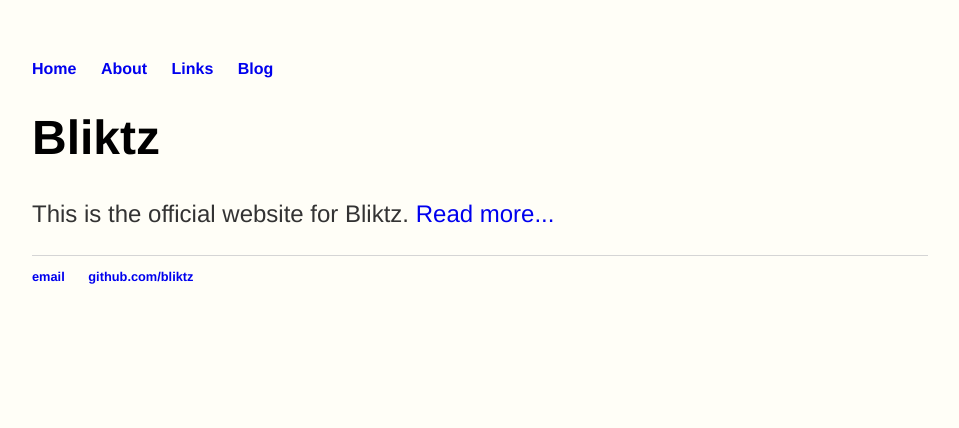
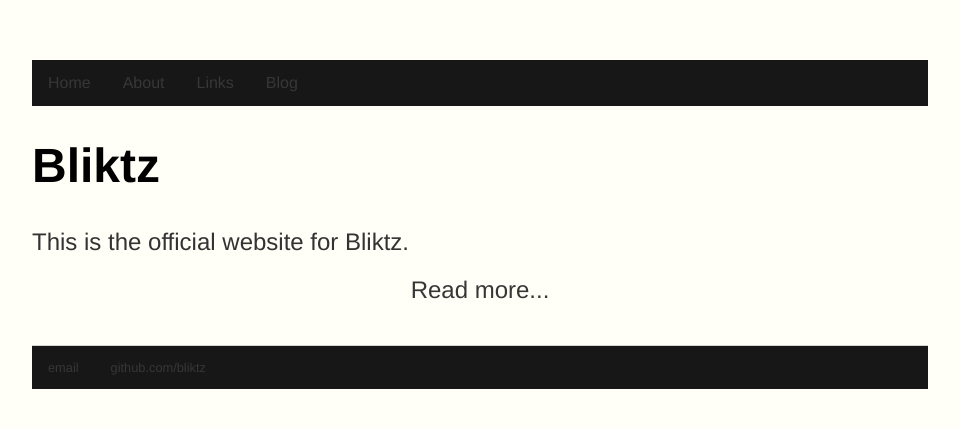
Before and after one commit to bliktz/bliktz.github.io, a Jekyll site: the page built from index.html, in a window 1280 px wide. Shown: the top 428 px of the page, without its empty margins (160-1119 px from the left). Built offline with Jekyll 4.4.1, drawn with Linux system fonts in a browser that asks for light colours.

Commit message:
Update main.css

```diff
--- a/css/main.css
+++ b/css/main.css
@@ -5,19 +5,25 @@ body {
 }
 nav ul, footer ul {
     font-family:'Helvetica', 'Arial', 'Sans-Serif';
-    padding: 0px;
-    list-style: none;
-    font-weight: bold;
+    list-style-type: none;
+    margin: 0;
+    padding: 0;
+    overflow: hidden;
+    background-color: #171717;
 }
 nav ul li, footer ul li {
-    display: inline;
-    margin-right: 20px;
+    float: left;
 }
 a {
+    display: block;
+    color: #373737;
+    text-align: center;
+    padding: 14px 16px;
     text-decoration: none;
 }
 a:hover {
     text-decoration: underline;
+    background-color: #070707;
 }
 h1 {
     font-size: 3em;
```
